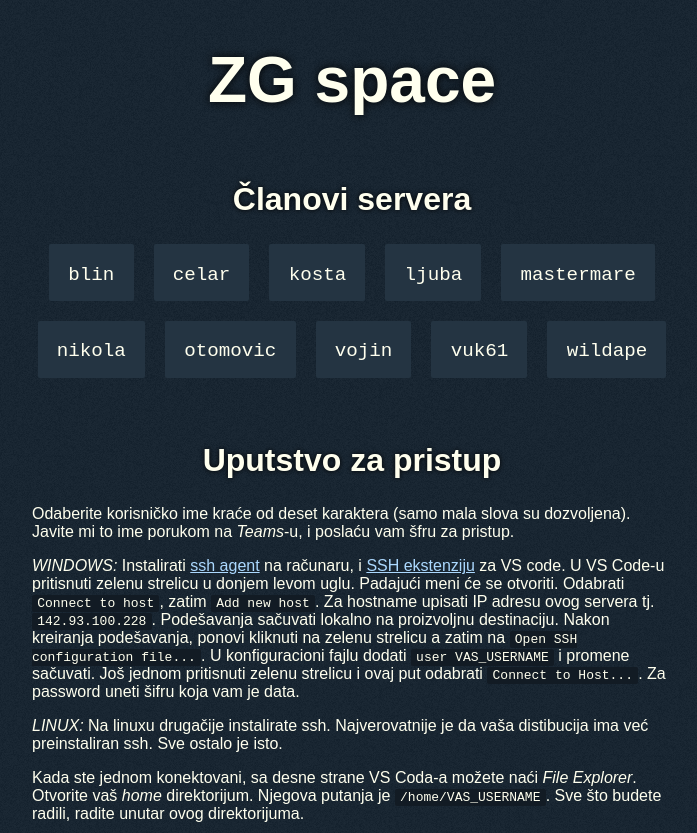
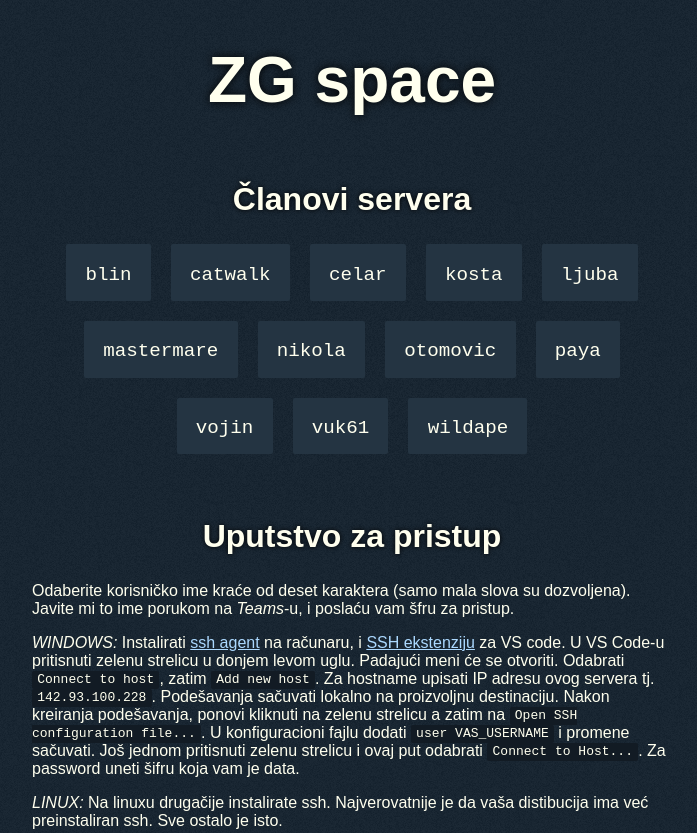
Before and after one commit to ubavic/zg-space, a plain HTML site: page index.html in a window 1280 px wide. Shown: the top 833 px of the page, without its empty margins (288-985 px from the left). Drawn offline with Linux system fonts and the light colour scheme; no server answers; a web font is replaced by a local one.

Commit message:
feat: new members

```diff
--- a/index.html
+++ b/index.html
@@ -116,12 +116,14 @@
 
         <div id="users">
             <a class="user" href="/~blin" id="blin">blin</a>
+            <a class="user" href="/~catwalk" id="catwalk">catwalk</a>
             <a class="user" href="/~celar" id="celar">celar</a>
             <a class="user" href="/~kosta" id="kosta">kosta</a>
             <a class="user" href="/~ljuba" id="ljuba">ljuba</a>
             <a class="user" href="/~mastermare" id="mastermare">mastermare</a>
             <a class="user" href="/~nikola" id="nikola">nikola</a>
             <a class="user" href="/~otomovic" id="otomovic">otomovic</a>
+            <a class="user" href="/~paya" id="paya">paya</a>
             <a class="user" href="/~vojin" id="vojin">vojin</a>
             <a class="user" href="/~vuk61" id="vuk61">vuk61</a>
             <a class="user" href="/~wildape" id="wiladpe">wildape</a>
```
